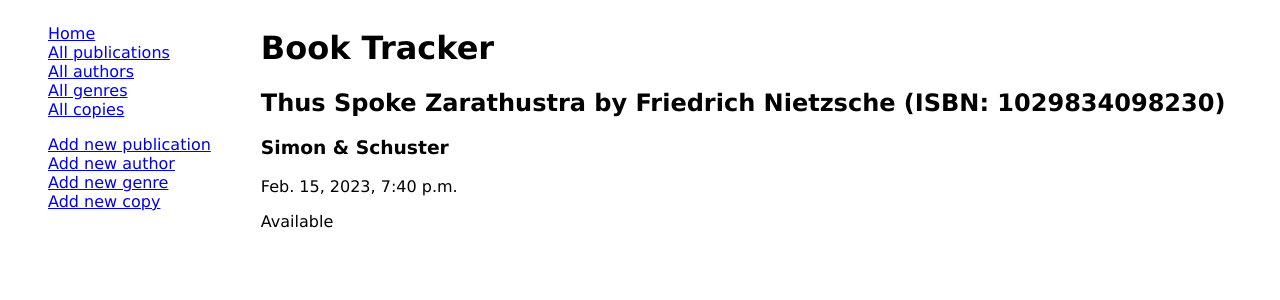
After one commit to MichaelAlexanderBryant/book-tracker, a Django app: page /detailcopy/1/ in a window 1280 px wide. The commit adds this page. Shown: the top 300 px of the page. Run offline with Django 4.2, Linux system fonts and the light colour scheme; data comes from the database, SQL or seed files in the repository; both versions use the stored data as it was after the commit.

Commit message:
Add detail to publications, authors, genres, copies

```diff
--- a/library/models.py
+++ b/library/models.py
@@ -11,7 +11,7 @@ class Author(models.Model):
         return self.first_name + " " + self.last_name
 
     def get_absolute_url(self):
-        return reverse("home")
+        return reverse("detail_author", kwargs={"pk": self.pk})
 
 class Genre(models.Model):
     genre = models.CharField(max_length=50)
@@ -20,7 +20,7 @@ class Genre(models.Model):
         return self.genre
 
     def get_absolute_url(self):
-        return reverse("home")
+        return reverse("detail_genre", kwargs={"pk": self.pk})
 
 class Publication(models.Model):
     title = models.CharField(max_length=100)
@@ -33,7 +33,7 @@ class Publication(models.Model):
         return self.title + " by " + str(self.author) + " (ISBN: " + self.isbn + ")"
 
     def get_absolute_url(self):
-        return reverse("home")
+        return reverse("detail_publication", kwargs={"pk": self.pk})
 
 class Book(models.Model):
     book = models.ForeignKey(Publication, on_delete=models.CASCADE)
@@ -50,4 +50,4 @@ class Book(models.Model):
         return str(self.book) + " / Added: " + str(self.date_added) + " / Status: " + self.status
 
     def get_absolute_url(self):
-        return reverse("home")
+        return reverse("detail_copy", kwargs={"pk": self.pk})
--- a/library/templates/base.html
+++ b/library/templates/base.html
@@ -14,15 +14,16 @@
             <ul class="nav-list">
                 <li><a href="{% url 'home' %}">Home</a></li>
                 <li><a href="{% url 'publications' %}">All publications</a></li>
+                <li><a href="{% url 'authors' %}">All authors</a></li>
                 <li><a href="{% url 'genres' %}">All genres</a></li>
                 <li><a href="{% url 'copies' %}">All copies</a></li>
             </ul>
         </div>
         <div id="bottom-nav">
             <ul class="nav-list">
+                <li><a href="{% url 'new_publication' %}">Add new publication</a></li>
                 <li><a href="{% url 'new_author' %}">Add new author</a></li>
                 <li><a href="{% url 'new_genre' %}">Add new genre</a></li>
-                <li><a href="{% url 'new_publication' %}">Add new publication</a></li>
                 <li><a href="{% url 'new_copy' %}">Add new copy</a></li>
             </ul>
         </div>
--- /dev/null
+++ b/library/templates/copy_detail.html
@@ -0,0 +1,11 @@
+{% extends "base.html" %}
+
+{% block content %}
+<div>
+    <h2>{{ book.book }}</h2>
+    <h3>{{ book.imprint }}</h3>
+    <p>{{ book.date_added }}</p>
+    <p>{{ book.status }}</p>
+</div>
+
+{% endblock content %}
--- a/library/templates/copy_list.html
+++ b/library/templates/copy_list.html
@@ -3,7 +3,11 @@
 {% block content %}
 {% for copy in book_list %}
 <ul>
-    <li>{{ copy.book }} ({{ copy.imprint }}) / Date added: {{ copy.date_added }} / Status: {{ copy.status }}</li>
+    <li>
+        <a href="{% url 'detail_copy' copy.pk %}">
+            {{ copy.book }} ({{ copy.imprint }}) / Date added: {{ copy.date_added }} / Status: {{ copy.status }}
+        </a>
+    </li>
 </ul>
 {% endfor %}
 {% endblock content %}
--- a/library/templates/genre_list.html
+++ b/library/templates/genre_list.html
@@ -3,7 +3,11 @@
 {% block content %}
 {% for genre in genre_list %}
 <ul>
-    <li>{{ genre.genre }}</li>
+    <li>
+        <a href="{% url 'detail_genre' genre.pk %}">
+            {{ genre.genre }}
+        </a>
+    </li>
 </ul>
 {% endfor %}
 {% endblock content %}
--- a/library/templates/publication_list.html
+++ b/library/templates/publication_list.html
@@ -3,7 +3,10 @@
 {% block content %}
 {% for publication in publication_list %}
 <ul>
-    <li>{{ publication.title }} by {{ publication.author }} (ISBN: {{publication.isbn}} / Genre: {{publication.genre}}) / Summary: {{ publication.summary }}</li>
+    <li>
+        <a href="{% url 'detail_publication' publication.pk %}">
+            {{ publication.title }} by {{ publication.author }} (ISBN: {{publication.isbn}} / Genre: {{publication.genre}}) / Summary: {{ publication.summary }}</li>
+        </a>
 </ul>
 {% endfor %}
 {% endblock content %}
--- a/library/urls.py
+++ b/library/urls.py
@@ -1,14 +1,19 @@
 from django.urls import path
 
-from .views import (HomePageView, GenreListView, PublicationListView, CopiesListView, AuthorCreateView, GenreCreateView,
-                    PublicationCreateView, CopyCreateView)
+from .views import (HomePageView, GenreListView, AuthorListView, PublicationListView, CopiesListView, AuthorCreateView, GenreCreateView,
+                    PublicationCreateView, CopyCreateView, PublicationDetailView, AuthorDetailView, GenreDetailView, CopiesDetailView)
 
 urlpatterns = [
+    path("detailcopy/<int:pk>/", CopiesDetailView.as_view(), name="detail_copy"),
+    path("detailgenre/<int:pk>/", GenreDetailView.as_view(), name="detail_genre"),
+    path("detailauthor/<int:pk>/", AuthorDetailView.as_view(), name="detail_author"),
+    path("detailpublication/<int:pk>/", PublicationDetailView.as_view(), name="detail_publication"),
     path("newcopy/", CopyCreateView.as_view(), name="new_copy"),
     path("newpublication/", PublicationCreateView.as_view(), name="new_publication"),
     path("newgenre/", GenreCreateView.as_view(), name="new_genre"),
     path("newauthor/", AuthorCreateView.as_view(), name="new_author"),
     path("publications/", PublicationListView.as_view(), name="publications"),
+    path("authors/", AuthorListView.as_view(), name="authors"),
     path("copies/", CopiesListView.as_view(), name="copies"),
     path("genres/", GenreListView.as_view(), name="genres"),
     path("", HomePageView, name="home")
--- a/library/views.py
+++ b/library/views.py
@@ -1,9 +1,10 @@
-from django.views.generic import ListView
+from django.views.generic import ListView, DetailView
 from django.views.generic.edit import CreateView
 from django.shortcuts import render
 
 from .models import Author, Book, Genre, Publication
 
+# Homepage
 def HomePageView(request):
     publication_count = Publication.objects.count()
     copies_count = Book.objects.count()
@@ -20,9 +21,14 @@ def HomePageView(request):
     template_name = "home.html"
     return render(request, template_name, context)
 
+# List views
 class PublicationListView(ListView):
     model = Publication
     template_name = "publication_list.html"
+
+class AuthorListView(ListView):
+    model = Author
+    template_name = "author_list.html"
 
 class GenreListView(ListView):
     model = Genre
@@ -32,6 +38,7 @@ class CopiesListView(ListView):
     model = Book
     template_name = "copy_list.html"
 
+# Create views
 class AuthorCreateView(CreateView):
     model = Author
     template_name = "author_new.html"
@@ -51,3 +58,20 @@ class CopyCreateView(CreateView):
     model = Book
     template_name = "copy_new.html"
     fields = ["book", "imprint", "status"]
+
+# Detail views
+class PublicationDetailView(DetailView):
+    model = Publication
+    template_name = "publication_detail.html"
+
+class AuthorDetailView(DetailView):
+    model = Author
+    template_name = "author_detail.html"
+
+class GenreDetailView(DetailView):
+    model = Genre
+    template_name = "genre_detail.html"
+
+class CopiesDetailView(DetailView):
+    model = Book
+    template_name = "copy_detail.html"
```
Also changed, not shown: library/templates/author_detail.html (added, +9 -0 lines), library/templates/author_list.html (added, +13 -0 lines), library/templates/genre_detail.html (added, +8 -0 lines), library/templates/publication_detail.html (added, +11 -0 lines), db.sqlite3.
